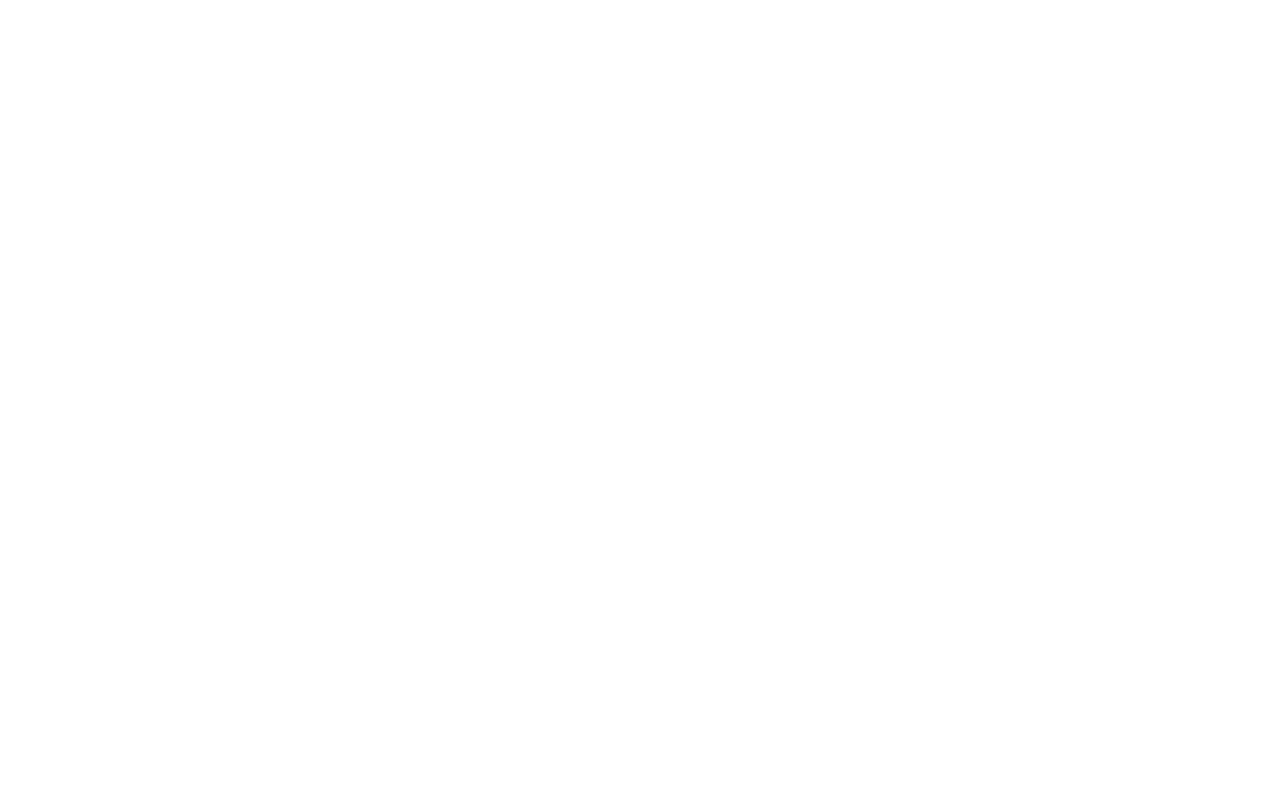
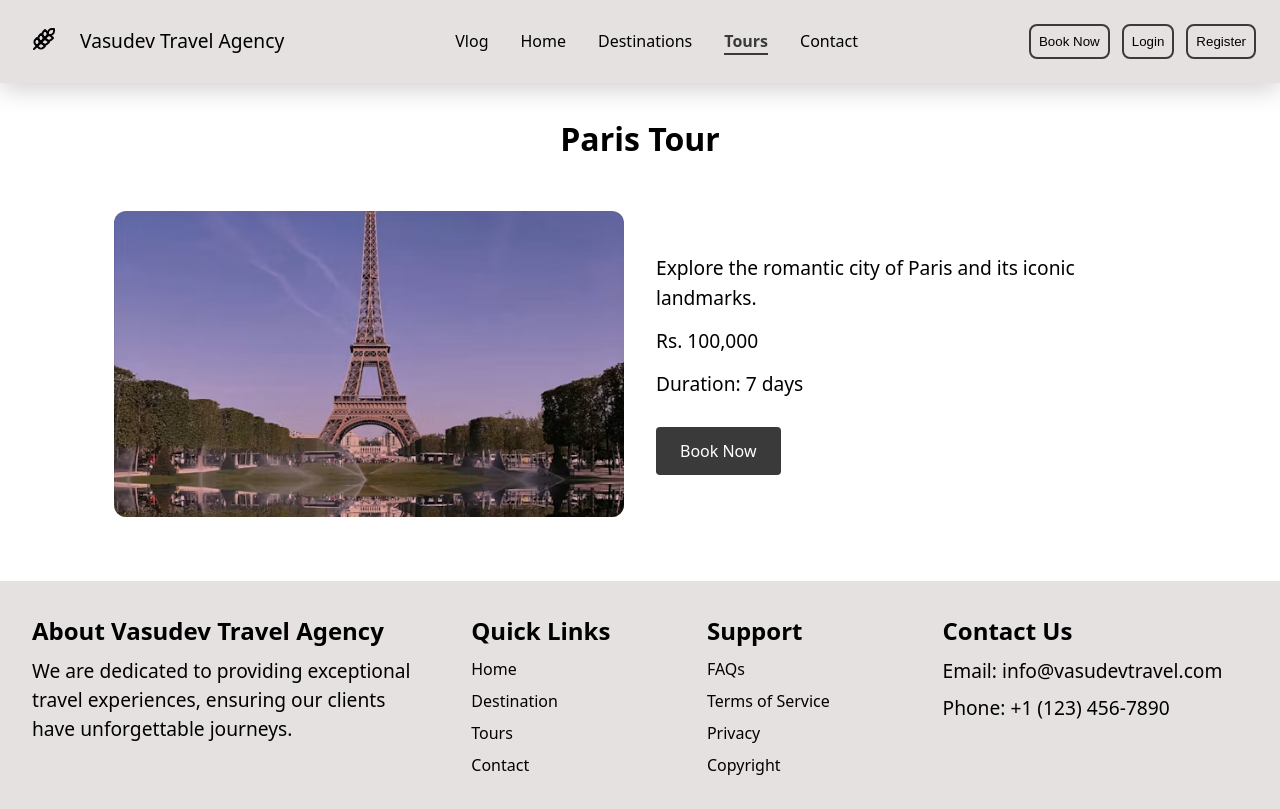
Before and after one commit to Khushi-Bhattarai/Travel-Agency, a React (Vite) app: page /tours/TP1 in a window 1280 px wide. Before the commit this address had no page. Built offline with nearby package versions, Linux system fonts and the light colour scheme.

Commit message:
added style for destinationdetail page and toursdetail page

```diff
--- a/src/App.jsx
+++ b/src/App.jsx
@@ -24,8 +24,8 @@
         <Route path="/contact" element={<Contact />}> </Route>
         <Route path="/destinations/:destinationId" element={<DestinationDetail />}> </Route>
         <Route path="/booking/destinations/:destinationId" element={<DestinationBooking />}></Route>
-        <Route path="/tourPackages/:tourPackageId" element={<TourPackageDetail />}></Route>
-        <Route path="/booking/tourPackages/:tourPackageId" element={<TourPackageBooking />}></Route>
+        <Route path="/tours/:tourPackageId" element={<TourPackageDetail />}></Route>
+        <Route path="/booking/tours/:tourPackageId" element={<TourPackageBooking />}></Route>
 
       </Route>
 
--- a/src/components/PopularDestination/DestinationCard.css
+++ b/src/components/PopularDestination/DestinationCard.css
@@ -86,3 +86,8 @@
 .viewBook a:hover {
     color: darkslategrey;
 }
+
+.destination-wrapper{
+    display: flex;
+    justify-content: space-between;
+}
--- a/src/components/PopularDestination/DestinationCard.jsx
+++ b/src/components/PopularDestination/DestinationCard.jsx
@@ -55,10 +55,10 @@
                     )}
                 </div>
 
-
-                <p>Rs. {price.toLocaleString()} </p>
-
-                <p>Duration: {duration} days</p>
+                <div className="destination-wrapper">
+                    <p>Duration: {duration} days</p>
+                    <p>Rs. {price.toLocaleString()} </p>
+                </div>
 
                 <div className="viewBook">
                     <Link to={`/destinations/${destination.id}`}>
--- a/src/components/TourPackages/PackageCard.css
+++ b/src/components/TourPackages/PackageCard.css
@@ -34,11 +34,23 @@
 .tour-card img {
     width: 100%;
     height: auto;
-    aspect-ratio: 16/9;
+    aspect-ratio: 3/1;
+    overflow: hidden;
 }
 
-.tour-card .card-content button {
-    width: fit-content;
+.tour-buttons {
+    display: flex;
     margin-top: auto;
-    align-self: center;
+    justify-content: space-between;
 }
+
+.tour-buttons a {
+    display: inline-block;
+    text-decoration: none;
+    color: #000;
+    padding-top: 6px;
+}
+
+.tour-buttons a:hover {
+    color: darkslategrey;
+}
--- a/src/components/TourPackages/PackageCard.jsx
+++ b/src/components/TourPackages/PackageCard.jsx
@@ -23,8 +23,10 @@
                     <p>Rs. {price.toLocaleString()}</p>
                     <p>{duration} days</p>
                 </div>
-                <Link to={`/booking/tourPackages/${tourPackage.id}`}>Book-Now</Link>
-                <Link to={`/tourPackages/${tourPackage.id}`}>View details</Link>
+                <div className="tour-buttons">
+                    <Link to={`/tours/${tourPackage.id}`}>View Details</Link>
+                    <Link to={`/booking/tours/${tourPackage.id}`}>Book Now</Link>
+                </div>
             </div>
         </article>
     )
--- a/src/components/TourPackages/TourPackages.css
+++ b/src/components/TourPackages/TourPackages.css
@@ -1,14 +1,13 @@
 .packages {
     display: grid;
     grid-template-columns: repeat(2, 1fr);
-    padding: var(--space-lg);
+    padding: var(--space-2xl);
     gap: var(--space-lg);
 }
 
-@media (max-width:992px) {
+@media (max-width:576px){
 
     .packages{
         grid-template-columns: 1fr;
     }
-
 }
--- a/src/pages/Booking/DestinationBooking.jsx
+++ b/src/pages/Booking/DestinationBooking.jsx
@@ -276,11 +276,6 @@
             return;
         }
         setIsSubmitted(true);
-        {
-            isSubmitted && (
-                <p>Your booking request has been submitted successfully! </p>
-            )
-        }
 
         setTimeout(() => {
             setIsSubmitted(false);
--- a/src/pages/Booking/TourPackageBooking.jsx
+++ b/src/pages/Booking/TourPackageBooking.jsx
@@ -1,7 +1,7 @@
 import { useParams } from "react-router-dom";
 import { useState } from "react";
+import TourPackagesData from "../../components/TourPackages/TourPackagesData";
 import './Booking.css';
-import TourPackagesData from "../../components/TourPackages/TourPackagesData";
 
 function TourPackageBooking() {
 
--- /dev/null
+++ b/src/pages/Destinations/DestinationDetail.css
@@ -0,0 +1,70 @@
+.destination-detail {
+    display: grid;
+    grid-template-columns: 1fr 1fr;
+    gap: var(--space-xl);
+
+    max-width: 1100px;
+    padding: var(--space-xl) var(--space-lg);
+    margin: auto;
+
+    align-items: center;
+}
+
+/* Title */
+.destination-detail h1 {
+    grid-column: 1 / -1;
+    text-align: center;
+    margin-bottom: var(--space-md);
+}
+
+/* Image */
+.destination-detail img {
+    width: 100%;
+    aspect-ratio: 9/7;
+    object-fit: cover;
+    border-radius: var(--space-sm);
+}
+
+/* Description and package information */
+.destination-detail p {
+    margin-bottom: var(--space-sm);
+    line-height: 1.6;
+}
+
+/* Book Now link */
+.destination-detail a {
+    display: inline-block;
+    margin-top: var(--space-md);
+    padding: var(--space-sm) var(--space-lg);
+
+    text-decoration: none;
+    background: var(--primary);
+    color: white;
+
+    border-radius: var(--space-2xs);
+
+    transition:
+        transform 200ms ease,
+        box-shadow 200ms ease;
+}
+
+.destination-detail a:hover {
+    transform: translateY(-2px);
+    box-shadow: var(--shadow);
+}
+
+
+/* Tablet / Mobile */
+@media (max-width: 768px) {
+
+    .destination-detail {
+        grid-template-columns: 1fr;
+        padding: var(--space-lg);
+        gap: var(--space-lg);
+    }
+
+    .destination-detail h1 {
+        grid-column: auto;
+    }
+
+}
--- a/src/pages/Destinations/DestinationDetail.jsx
+++ b/src/pages/Destinations/DestinationDetail.jsx
@@ -1,5 +1,6 @@
 import { useParams, Link } from "react-router-dom";
 import Destination from "../../components/PopularDestination/destination";
+import './DestinationDetail.css';
 
 function DestinationDetail() {
 
@@ -13,7 +14,7 @@
 
     return (
 
-        <section>
+        <section className="destination-detail">
 
             <h1>{destination.country}</h1>
 
@@ -22,6 +23,7 @@
                 alt={destination.country}
             />
 
+            <div className="destination-info">
                 <p>{destination.description}</p>
 
                 <p>Rating: {destination.rating}</p>
@@ -34,6 +36,7 @@
                     to={`/booking/destinations/${destinationId}`}>
                     Book Now
                 </Link>
+            </div>
 
         </section >
 
--- /dev/null
+++ b/src/pages/Tours/ToursDetail.css
@@ -0,0 +1,70 @@
+.tour-package-detail {
+    display: grid;
+    grid-template-columns: 1fr 1fr;
+    gap: var(--space-xl);
+
+    max-width: 1100px;
+    padding: var(--space-xl) var(--space-lg);
+    margin: auto;
+
+    align-items: center;
+}
+
+/* Title */
+.tour-package-detail h1 {
+    grid-column: 1 / -1;
+    text-align: center;
+    margin-bottom: var(--space-md);
+}
+
+/* Image */
+.tour-package-detail img {
+    width: 100%;
+    aspect-ratio: 5 / 3;
+    object-fit: cover;
+    border-radius: var(--space-sm);
+}
+
+/* Description and package information */
+.tour-package-detail p {
+    margin-bottom: var(--space-sm);
+    line-height: 1.6;
+}
+
+/* Book Now link */
+.tour-package-detail a {
+    display: inline-block;
+    margin-top: var(--space-md);
+    padding: var(--space-sm) var(--space-lg);
+
+    text-decoration: none;
+    background: var(--primary);
+    color: white;
+
+    border-radius: var(--space-2xs);
+
+    transition:
+        transform 200ms ease,
+        box-shadow 200ms ease;
+}
+
+.tour-package-detail a:hover {
+    transform: translateY(-2px);
+    box-shadow: var(--shadow);
+}
+
+
+/* Tablet / Mobile */
+@media (max-width: 768px) {
+
+    .tour-package-detail {
+        grid-template-columns: 1fr;
+        padding: var(--space-lg);
+        gap: var(--space-lg);
+    }
+
+    .tour-package-detail h1 {
+        grid-column: auto;
+    }
+
+}
--- a/src/pages/Tours/ToursDetail.jsx
+++ b/src/pages/Tours/ToursDetail.jsx
@@ -1,5 +1,6 @@
 import { useParams, Link } from "react-router-dom";
 import TourPackagesData from "../../components/TourPackages/TourPackagesData";
+import './ToursDetail.css';
 
 function TourPackageDetail() {
 
@@ -13,7 +14,7 @@
 
     return (
 
-        <section>
+        <section className="tour-package-detail">
 
             <h1>{tourPackage.title}</h1>
 
@@ -22,6 +23,8 @@
                 alt={tourPackage.title}
             />
 
+            <div className="tour-package-info">
+
                 <p>{tourPackage.description}</p>
 
                 <p>Rs. {tourPackage.price.toLocaleString()}</p>
@@ -29,9 +32,10 @@
                 <p>Duration: {tourPackage.duration} days</p>
 
                 <Link
-            to={`/booking/tourPackages/${tourPackageId}`}>
+                    to={`/booking/tours/${tourPackageId}`}>
                     Book Now
                 </Link>
+            </div>
 
         </section >
 
```
Lines whose indentation alone changed are shown as unchanged.
